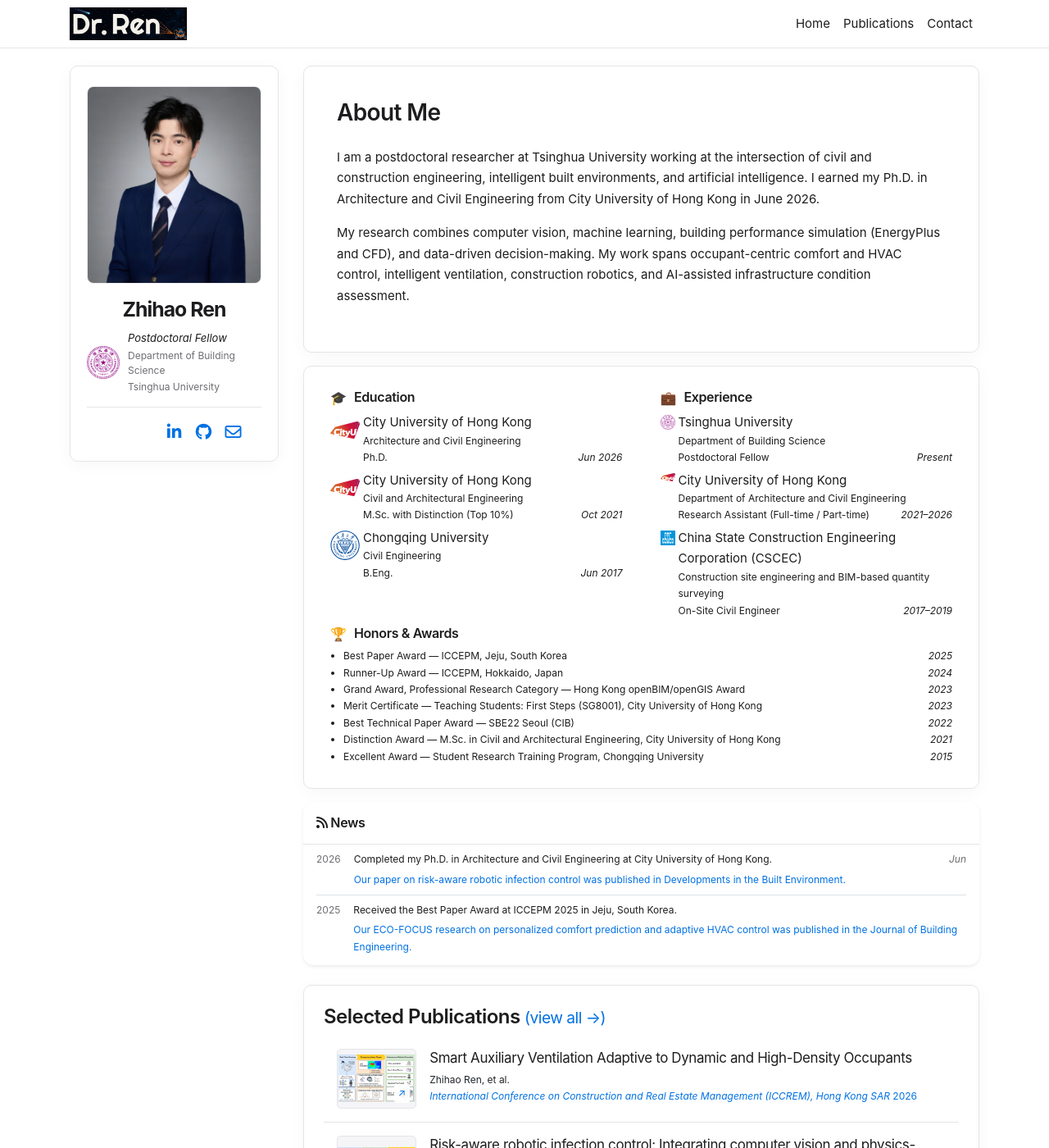
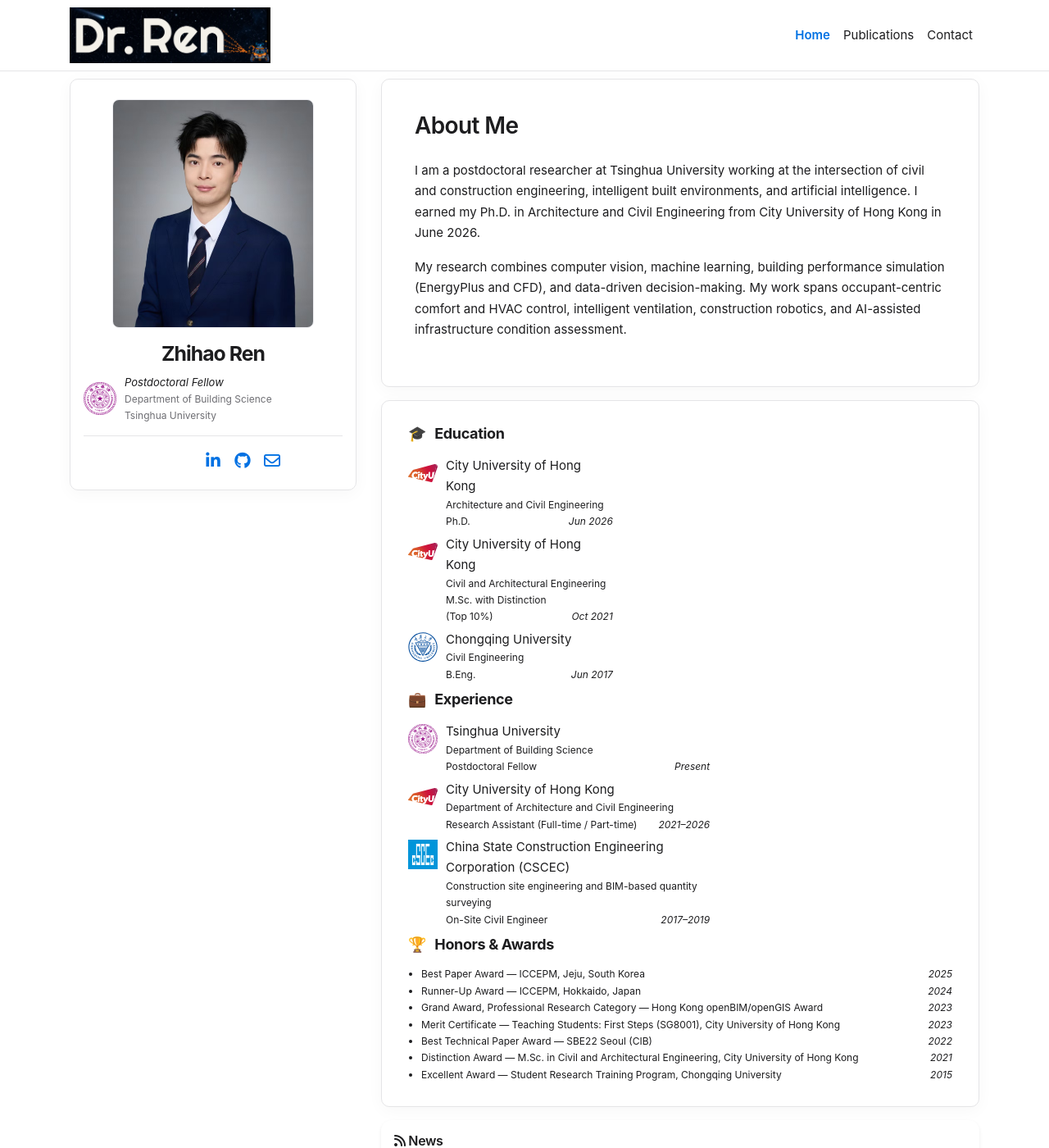
Before and after one commit to zhihaoren2/zhihaoren2.github.io, a Jekyll site: the page built from index.html, in a window 1280 px wide and 1400 px high. Shown: the whole window at 82% size. Built offline with Jekyll 4.4.1, drawn with Linux system fonts in a browser that asks for light colours; nearby versions of some CDN libraries; a style sheet for code colours, icons or effects is not loaded.

Commit message:
further slightly adjust

```diff
--- a/_includes/widgets/experience_card.html
+++ b/_includes/widgets/experience_card.html
@@ -1,10 +1,10 @@
 <div class="row mt-3">
     <div class="col">
-        <div class="card border-0 shadow-sm bg-white">
+        <div class="card border-0 shadow-sm bg-white zr-career-card">
             <div class="card-body p-4">
                 <div class="row" data-masonry='{"percentPosition": true }'>
                     {% if site.data.profile.education.size > 0 %}
-                    <div class="col-lg-6">
+                    <div class="zr-education-column col-lg-5">
                         <div class="mx-2 my-1">
                             <h6><span class="zr-heading-emoji" aria-hidden="true">&#x1F393;</span> Education</h6>
                             <ul class="list-unstyled mb-1">
@@ -27,13 +27,13 @@
                     {% endif %}
 
                     {% if site.data.profile.experience.size > 0 %}
-                    <div class="col-lg-6">
+                    <div class="zr-experience-column col-lg-7">
                         <div class="mx-2 my-1">
                             <h6><span class="zr-heading-emoji" aria-hidden="true">&#x1F4BC;</span> Experience</h6>
                             <ul class="list-unstyled mb-1">
                                 {% for item in site.data.profile.experience %}
                                 <li class="media mb-1">
-                                    <img src="{{ item.logo | relative_url }}" alt="{{ item.name }}" style="width: 18px;" class="mr-1 mt-1">
+                                    <img src="{{ item.logo | relative_url }}" alt="{{ item.name }}" style="width: 36px; height: 36px; object-fit: contain; flex-shrink: 0;" class="mr-1 mt-1">
                                     <div class="media-body">
                                         <div>{{ item.name }}</div>
                                         <div class="small">{{ item.dept }}</div>
--- a/_layouts/default.html
+++ b/_layouts/default.html
@@ -23,6 +23,7 @@
     <link rel="stylesheet" href="https://cdnjs.cloudflare.com/ajax/libs/academicons/1.9.1/css/academicons.min.css" integrity="sha512-b1ASx0WHgVFL5ZQhTgiPWX+68KjS38Jk87jg7pe+qC7q9YkEtFq0z7xCglv7qGIs/68d3mAp+StfC8WKC5SSAg==" crossorigin="anonymous">
     <link rel="stylesheet" href="{{ '/assets/css/global.css' | relative_url }}">
     <link rel="stylesheet" href="{{ '/assets/css/apple-custom.css' | relative_url }}">
+    <link rel="stylesheet" href="{{ '/assets/css/zr-layout-fix.css' | relative_url }}?v=20261026-3">
 </head>
 <body class="bg-light" {{ page.body_attr }}>
     <a class="sr-only sr-only-focusable skip-navigation" href="#main-content">Skip to content</a>
@@ -54,5 +55,6 @@
         <p id="publication-dialog-caption"></p>
     </dialog>
     <script defer src="{{ '/assets/js/apple-custom.js' | relative_url }}"></script>
+    <script defer src="{{ '/assets/js/zr-layout-fix.js' | relative_url }}?v=20261026-3"></script>
 </body>
 </html>
--- /dev/null
+++ b/assets/css/zr-layout-fix.css
@@ -0,0 +1,122 @@
+/* Zhihao Ren - single-purpose layout repair, 2026-10-26.
+   Loaded AFTER apple-custom.css, so it wins without editing old CV/news/publishing styles. */
+:root {
+  --zr-nav-logo-height: 70px;
+  --zr-nav-logo-max-width: 245px;
+}
+
+/* Navbar: grow its *visible* image and give the fixed bar enough breathing room. */
+.navbar.navbar-expand-sm {
+  min-height: 76px;
+}
+.navbar .navbar-brand {
+  min-width: 0;
+  margin-right: 14px;
+}
+.navbar .zr-navbar-logo {
+  display: block !important;
+  height: var(--zr-nav-logo-height) !important;
+  width: auto !important;
+  max-height: none !important;
+  max-width: min(var(--zr-nav-logo-max-width), 40vw) !important;
+  object-fit: contain !important;
+}
+body { padding-top: 6rem; }
+.profile-sticky { top: 96px !important; }
+
+/* Active link: the upstream code adds 'active' on li.nav-item, not on a.nav-link. */
+.navbar .nav-item.active > .nav-link,
+.navbar .nav-item.zr-current > .nav-link,
+.navbar .nav-link[aria-current="page"] {
+  color: #0071e3 !important;
+  font-weight: 600;
+  text-decoration: none;
+}
+.navbar .nav-item:not(.active):not(.zr-current) > .nav-link:hover { color: #005bb5 !important; }
+
+/* Left mini-profile: additional internal room after widening the Bootstrap column. */
+.profile-card .card-body {
+  padding-left: 16px !important;
+  padding-right: 16px !important;
+}
+.profile-position-entry { justify-content: flex-start; }
+.profile-position-text { min-width: 0; overflow-wrap: normal; }
+
+/* Education + Experience + Awards headings: one consistent hierarchy. */
+.zr-career-card h6 {
+  font-size: 18px !important;
+  line-height: 1.35;
+  font-weight: 650;
+  letter-spacing: -0.02em;
+  margin-bottom: 14px;
+}
+.zr-career-card .zr-heading-emoji { font-size: 1em; vertical-align: baseline; }
+
+/* Both education and experience logo badges are 36 x 36 px; never stretched. */
+.zr-career-card .zr-education-column .media > img,
+.zr-career-card .zr-experience-column .media > img {
+  display: block;
+  width: 36px !important;
+  height: 36px !important;
+  flex: 0 0 36px;
+  object-fit: contain !important;
+  margin-right: 10px !important;
+}
+.zr-career-card .media-body { min-width: 0; }
+.zr-career-card .media-body .d-flex { gap: 6px; }
+
+/* Inline avatar stays where it was, but the alternate can no longer be cropped
+   by object-fit: cover. The FULL-SIZE preview is a separate body-level layer. */
+.profile-photo-switch > img.profile-photo-alternate,
+.profile-photo-switch:hover > img.profile-photo-alternate,
+.profile-photo-switch:focus-visible > img.profile-photo-alternate {
+  object-fit: contain !important;
+  object-position: center !important;
+  transform: none !important;
+}
+.profile-photo-hint { display: none !important; }
+.zr-portrait-float {
+  display: block;
+  position: fixed;
+  left: 0;
+  top: 0;
+  z-index: 20000;
+  background: #ffffff;
+  border: 1px solid #e5e5e7;
+  border-radius: 10px;
+  box-shadow: 0 18px 70px rgba(0,0,0,.22);
+  padding: 7px;
+  opacity: 0;
+  visibility: hidden;
+  pointer-events: none;
+  transition: opacity .15s ease, visibility .15s ease;
+  box-sizing: border-box;
+}
+.zr-portrait-float.zr-visible { opacity: 1; visibility: visible; }
+.zr-portrait-float img {
+  display: block;
+  width: 100%;
+  height: auto;
+  border-radius: 5px;
+  object-fit: contain;
+}
+
+@media (max-width: 991.98px) {
+  .zr-career-card .zr-education-column,
+  .zr-career-card .zr-experience-column { margin-bottom: 10px; }
+}
+@media (max-width: 767.98px) {
+  .profile-sticky { top: auto !important; }
+  body { padding-top: 5.4rem; }
+  .zr-portrait-float { display: none !important; }
+}
+@media (max-width: 575.98px) {
+  .navbar.navbar-expand-sm { min-height: 66px; }
+  .navbar .zr-navbar-logo {
+    height: 34px !important;
+    max-width: min(210px, 48vw) !important;
+  }
+}
+@media (prefers-reduced-motion: reduce) {
+  .zr-portrait-float { transition: none; }
+}
--- /dev/null
+++ b/assets/js/zr-layout-fix.js
@@ -0,0 +1,103 @@
+/* Isolated additions: active navigation and uncropped full-image portrait hover. */
+(function () {
+  'use strict';
+
+  function ready() {
+    var navItems = Array.prototype.slice.call(document.querySelectorAll('.navbar .nav-item'));
+    function itemName(li) {
+      var a = li.querySelector('.nav-link');
+      return a ? a.textContent.trim().toLowerCase() : '';
+    }
+    function updateNav() {
+      if (!navItems.length) return;
+      var path = window.location.pathname.toLowerCase().replace(/\/+$/, '').replace(/\.html$/, '');
+      var hash = window.location.hash.toLowerCase();
+      var isPublication = /(^|\/)publications$/.test(path);
+      var activeName = isPublication ? 'publications' : 'home';
+      if (!isPublication) {
+        var contact = document.querySelector('#contact');
+        var contactVisible = contact && contact.getBoundingClientRect().top < window.innerHeight * 0.6 &&
+          contact.getBoundingClientRect().bottom > 90;
+        if (hash === '#contact' || contactVisible) activeName = 'contact';
+      }
+      navItems.forEach(function (li) {
+        var selected = itemName(li) === activeName;
+        li.classList.toggle('active', selected);
+        li.classList.toggle('zr-current', selected);
+        var link = li.querySelector('.nav-link');
+        if (!link) return;
+        if (selected) link.setAttribute('aria-current', 'page');
+        else link.removeAttribute('aria-current');
+      });
+    }
+    updateNav();
+    window.addEventListener('hashchange', updateNav);
+    window.addEventListener('pageshow', updateNav);
+    var scrollPending = false;
+    window.addEventListener('scroll', function () {
+      if (scrollPending) return;
+      scrollPending = true;
+      window.requestAnimationFrame(function () { scrollPending = false; updateNav(); });
+    }, { passive: true });
+
+    var figure = document.querySelector('.profile-photo-switch');
+    var alternate = figure && figure.querySelector('img.profile-photo-alternate');
+    if (!figure || !alternate) return;
+
+    var floatBox = document.createElement('div');
+    floatBox.className = 'zr-portrait-float';
+    floatBox.setAttribute('aria-hidden', 'true');
+    var floatImage = document.createElement('img');
+    floatImage.alt = 'Full photograph of Zhihao Ren';
+    floatBox.appendChild(floatImage);
+    document.body.appendChild(floatBox); // outside all overflow:hidden ancestors
+    var visible = false;
+
+    function placeFloat() {
+      if (!visible) return;
+      var rect = figure.getBoundingClientRect();
+      var nw = floatImage.naturalWidth || 900;
+      var nh = floatImage.naturalHeight || 1200;
+      var maxW = Math.min(520, window.innerWidth - 36);
+      var maxH = Math.min(740, window.innerHeight * 0.78);
+      var scale = Math.min(maxW / nw, maxH / nh);
+      // No cropping or distortion: retain the natural aspect ratio.
+      var imageWidth = Math.round(nw * scale);
+      var imageHeight = Math.round(nh * scale);
+      var outerW = imageWidth + 14;
+      var outerH = imageHeight + 14;
+      var left = rect.right + 14;
+      if (left + outerW > window.innerWidth - 10) left = rect.left - outerW - 14;
+      if (left < 10) left = Math.max(10, (window.innerWidth - outerW) / 2);
+      var top = Math.max(10, Math.min(rect.top, window.innerHeight - outerH - 10));
+      floatBox.style.width = outerW + 'px';
+      floatImage.style.width = imageWidth + 'px';
+      floatImage.style.height = imageHeight + 'px';
+      floatBox.style.left = Math.round(left) + 'px';
+      floatBox.style.top = Math.round(top) + 'px';
+    }
+    function showFloat() {
+      if (!window.matchMedia('(hover: hover) and (pointer: fine)').matches) return;
+      var url = alternate.currentSrc || alternate.src;
+      if (!url) return;
+      visible = true;
+      if (floatImage.src !== url) floatImage.src = url;
+      floatBox.classList.add('zr-visible');
+      placeFloat();
+    }
+    function hideFloat() {
+      visible = false;
+      floatBox.classList.remove('zr-visible');
+    }
+    figure.addEventListener('pointerenter', showFloat);
+    figure.addEventListener('pointerleave', hideFloat);
+    figure.addEventListener('focusin', showFloat);
+    figure.addEventListener('focusout', hideFloat);
+    floatImage.addEventListener('load', placeFloat);
+    window.addEventListener('resize', placeFloat);
+    window.addEventListener('scroll', placeFloat, { passive: true });
+    document.addEventListener('keydown', function (e) { if (e.key === 'Escape') hideFloat(); });
+  }
+  if (document.readyState === 'loading') document.addEventListener('DOMContentLoaded', ready);
+  else ready();
+}());
--- a/index.html
+++ b/index.html
@@ -5,10 +5,10 @@
 ---
 <!-- Original luost26 two-column homepage grid retained. -->
 <div class="row">
-  <div class="col-lg-3 col-md-4">
+  <div class="col-lg-4 col-md-4">
     {% include widgets/profile_card_mini.html %}
   </div>
-  <div class="col-lg-9 col-md-8">
+  <div class="col-lg-8 col-md-8">
     {% include widgets/profile_card_bio_only.html %}
     {% if site.data.display.homepage.show_experience %}
       {% include widgets/experience_card.html %}
```
